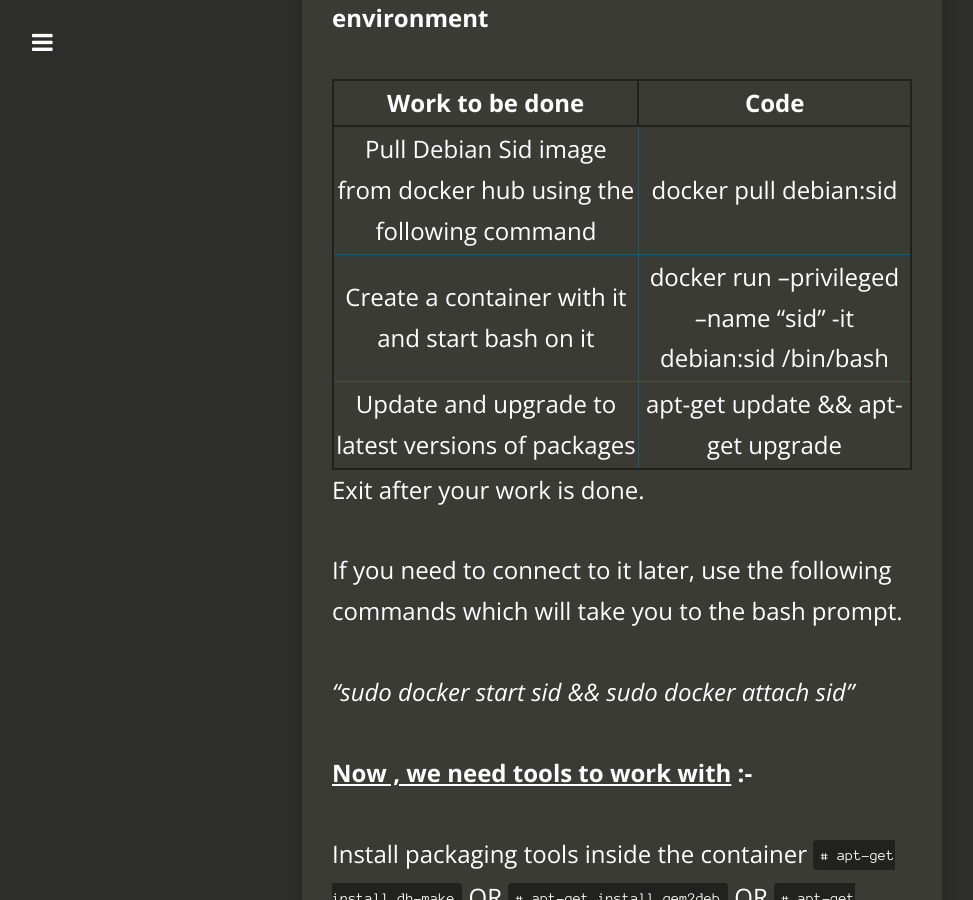
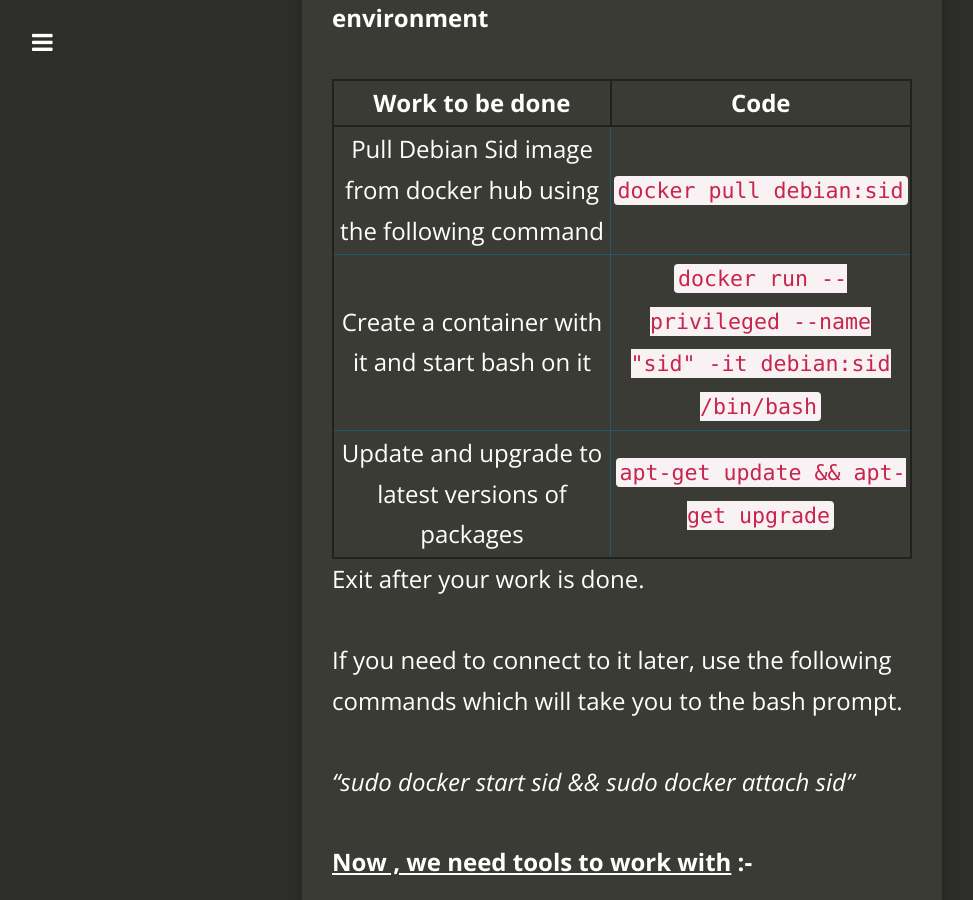
Before and after one commit to Manas-kashyap/Manas-kashyap.github.io, a Jekyll site: the page built from _posts/2018-11-11-Basic-Guide-for-Debian-Packaging.md, in a window 1280 px wide and 900 px high, scrolled down 4181 px. Shown: the whole window, without its empty margins (18-991 px from the left). Built offline with Jekyll 4.4.1, drawn with Linux system fonts in a browser that asks for light colours; nearby versions of some CDN libraries; comment, search, counter and statistics services are not loaded.

Commit message:
table codes , code identation added

```diff
--- a/_posts/2018-11-11-Basic-Guide-for-Debian-Packaging.md
+++ b/_posts/2018-11-11-Basic-Guide-for-Debian-Packaging.md
@@ -71,9 +71,9 @@ You can go with the above setup link or the way i installed .
 
 |                       Work to be done                        |                             Code                             |
 | :----------------------------------------------------------: | :----------------------------------------------------------: |
-| Pull Debian Sid image from docker hub using the following command |                    docker pull debian:sid                    |
-|       Create a container with it and start bash on it        | docker run --privileged --name "sid" -it debian:sid /bin/bash |
-|      Update and upgrade to latest versions of packages       |              apt-get update && apt-get upgrade               |
+| Pull Debian Sid image from docker hub using the following command |                   `docker pull debian:sid`                   |
+|       Create a container with it and start bash on it        | `docker run --privileged --name "sid" -it debian:sid /bin/bash` |
+|      Update and upgrade to latest versions of packages       |             `apt-get update && apt-get upgrade`              |
 
 Exit after your work is done.
 
```
Also changed, not shown: 1 other file.
